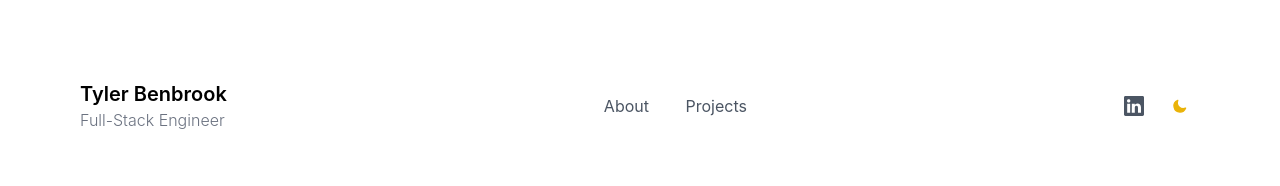
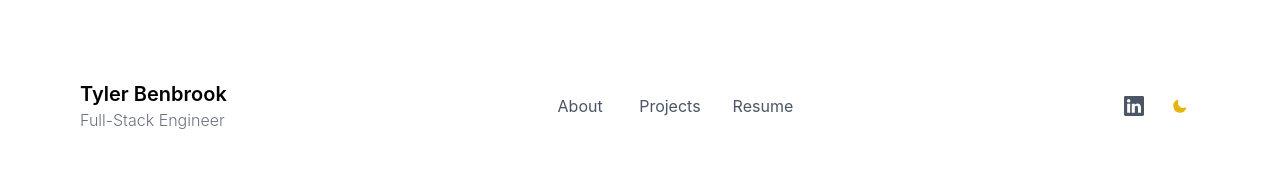
Before and after one commit to tylersb/nextjs-portfolio, a Next.js app: page / in a window 1280 px wide. Shown: the top 186 px of the page. Built offline with nearby package versions, Linux system fonts and the light colour scheme; no server answers.

Commit message:
adds downloadable pdf resume to navbar

```diff
--- a/components/Navbar.js
+++ b/components/Navbar.js
@@ -79,6 +79,16 @@ export default function Navbar() {
               </svg>
             )}
           </Link>
+          <a
+            download
+            href="/Tyler Benbrook Updated Resume.pdf"
+            alt="Resume"
+            target="_blank"
+            rel="noopener noreferrer"
+            className={'text-gray-600 dark:text-gray-300 font-normal'}
+          >
+            Resume
+          </a>
           {/* <Link
             href="/experience"
             className={`text-base  ${
```
Also changed, not shown: 1 other file (tests, documents, lock files or other folders).
